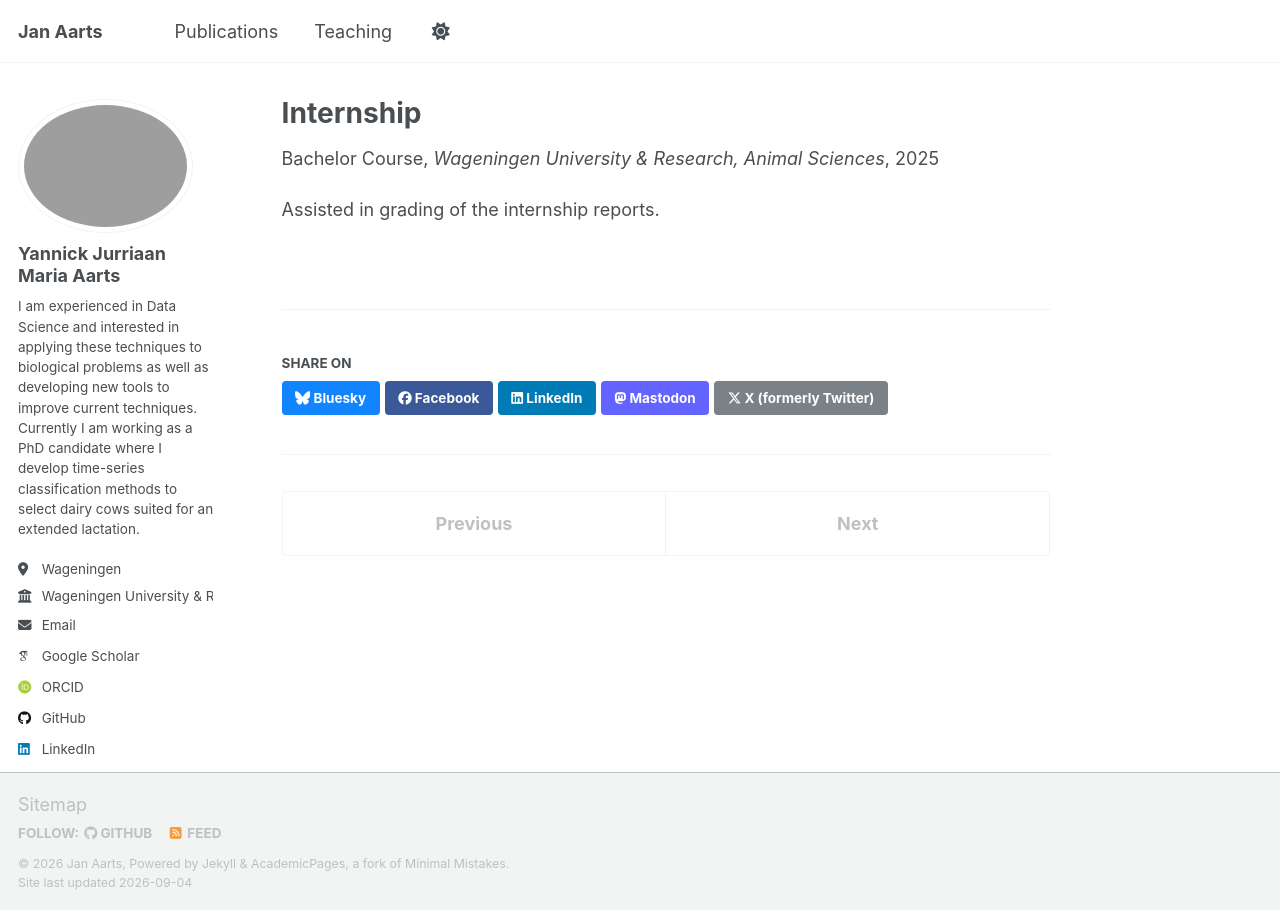
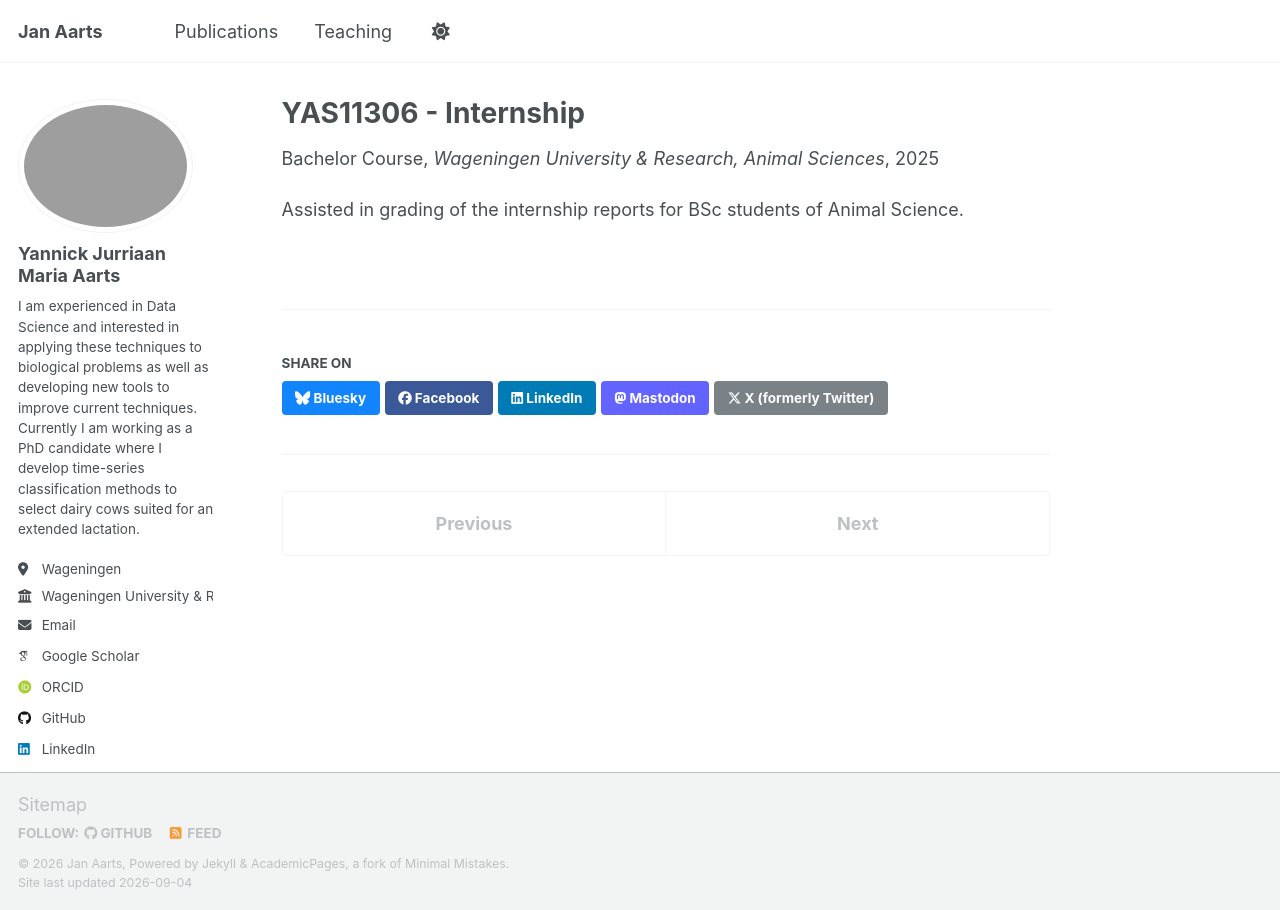
Before and after one commit to JanAarts/JanAarts.github.io, a Jekyll site: the page built from _teaching/YAS11306.md, in a window 1280 px wide. Built offline with Jekyll 4.4.1, drawn with Linux system fonts in a browser that asks for light colours; some web fonts are replaced; a script that is not in the unit is left out.

Commit message:
Modify internship course title and description
Updated the title and enhanced the description of the internship course.

```diff
--- a/_teaching/2015-spring-teaching-2.md
+++ b/_teaching/YAS11306.md
@@ -1,5 +1,5 @@
 ---
-title: "Internship"
+title: "YAS11306 - Internship"
 collection: teaching
 type: "Bachelor Course"
 permalink: /teaching/YAS11306_2024_6
@@ -8,4 +8,4 @@ date: 2025-05-01
 location: "Wageningen, Netherlands"
 ---
 
-Assisted in grading of the internship reports.
+Assisted in grading of the internship reports for BSc students of Animal Science.
```
